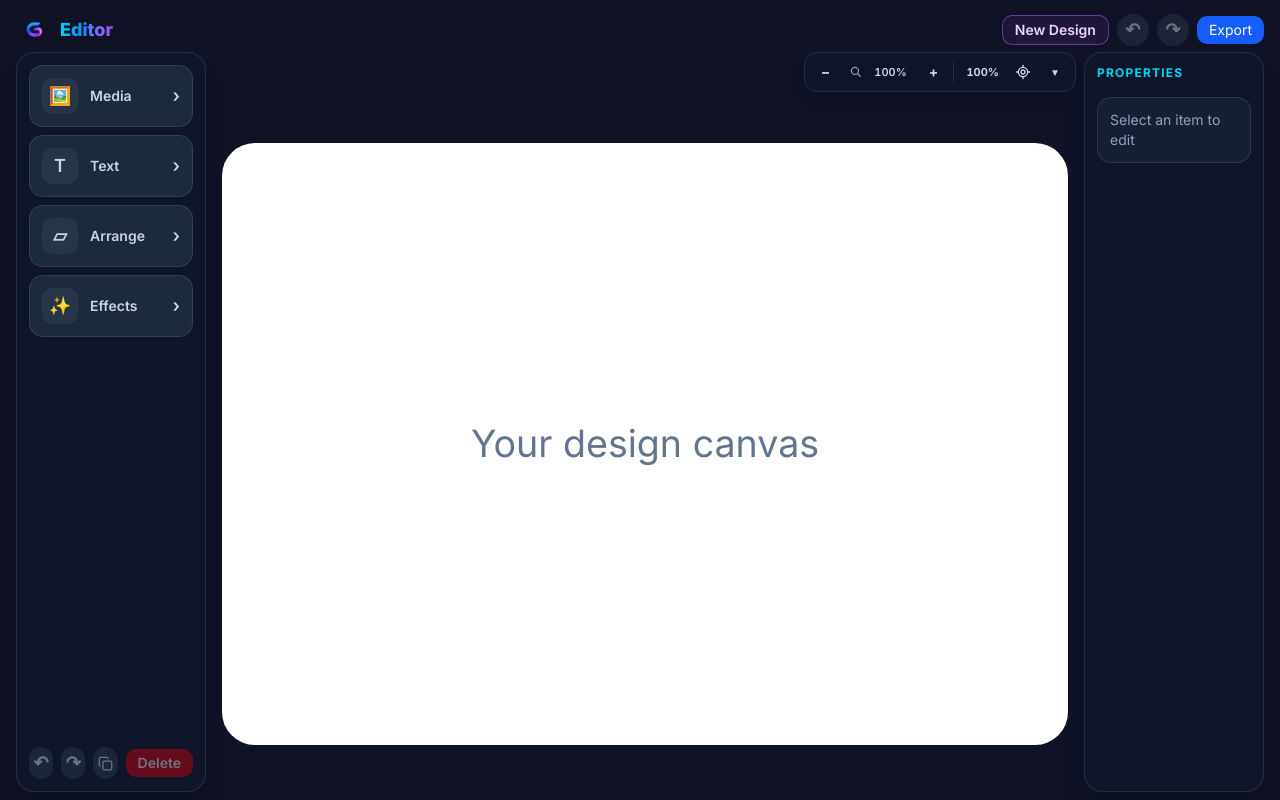
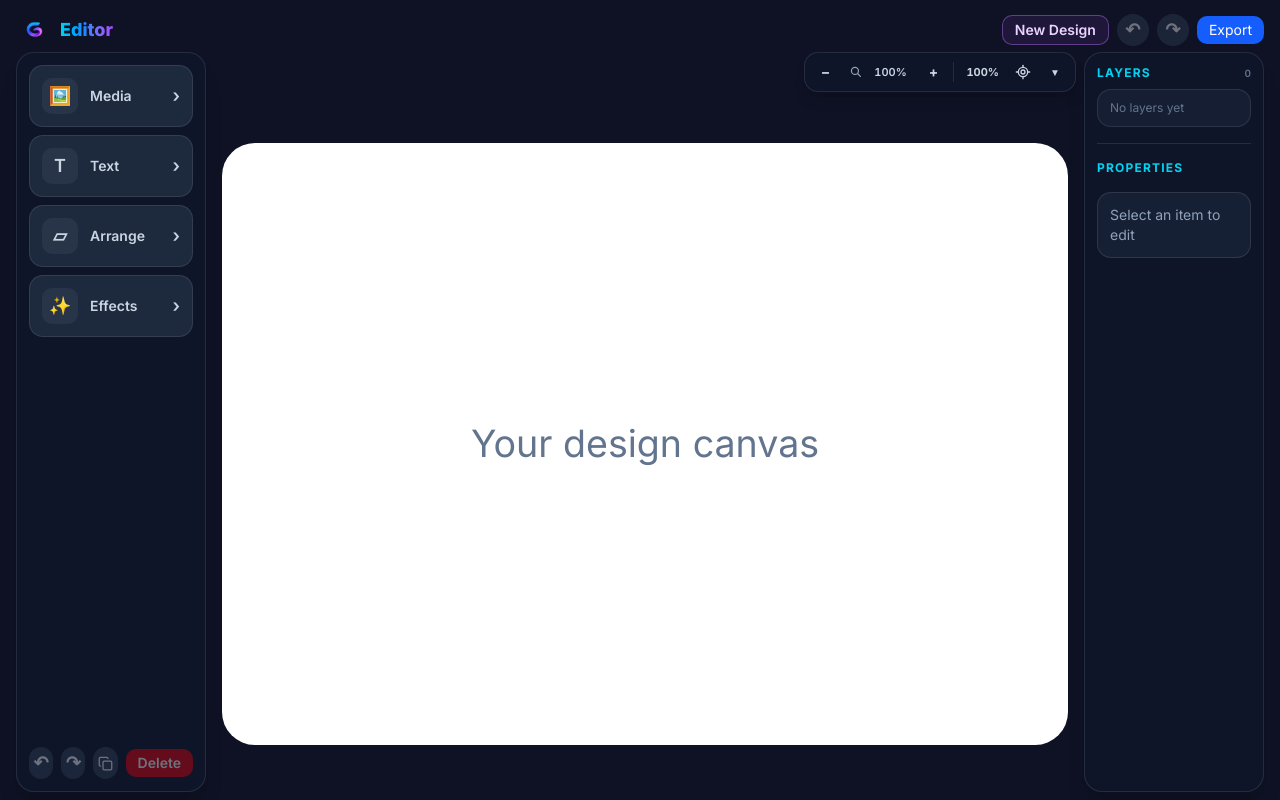
Before and after one commit to Stewey95/yourdesign, a Next.js app: page /create in a window 1280 px wide. Built offline with nearby package versions, Linux system fonts and the light colour scheme; a web font is replaced by a local one.

Commit message:
Add desktop layers panel

```diff
--- a/components/EditorPreview.tsx
+++ b/components/EditorPreview.tsx
@@ -924,6 +924,65 @@ const getSnappedPosition = (
           : item
       )
     );
+  };
+  const selectItemFromLayers = (id: string) => {
+    if (!items.some((item) => item.id === id)) return;
+
+    commitHistoryTransaction();
+    pendingDragRef.current = null;
+    pinchRef.current = null;
+    canvasTapRef.current = null;
+    pageInteractionRef.current = null;
+    setDraggingItemId(null);
+    setEditingItemId(null);
+    setSelectedItemId(id);
+    setShowMobileContextToolbar(true);
+    setShowImageAdjustments(false);
+    hideAlignmentGuides();
+
+    requestAnimationFrame(() => {
+      const canvasItem = Array.from(
+        canvasRef.current?.querySelectorAll<HTMLElement>(
+          "[data-canvas-item-id]"
+        ) ?? []
+      ).find((element) => element.dataset.canvasItemId === id);
+
+      canvasItem?.scrollIntoView({
+        behavior: "smooth",
+        block: "nearest",
+        inline: "nearest",
+      });
+    });
+  };
+  const reorderLayers = (orderedIds: string[]) => {
+    commitItems((currentItems) => {
+      if (
+        orderedIds.length !== currentItems.length ||
+        new Set(orderedIds).size !== currentItems.length
+      ) {
+        return currentItems;
+      }
+
+      const itemsById = new Map(
+        currentItems.map((item) => [item.id, item])
+      );
+      const reorderedItems: DesignItem[] = [];
+
+      for (const id of orderedIds) {
+        const item = itemsById.get(id);
+
+        if (!item) return currentItems;
+        reorderedItems.push(item);
+      }
+
+      if (
+        currentItems.every((item, index) => item.id === orderedIds[index])
+      ) {
+        return currentItems;
+      }
+
+      return reorderedItems;
+    });
   };
     const moveItemLayer = (
     id: string,
@@ -1677,7 +1736,11 @@ if (direction === "back") {
         />
 
         <EditorInspector
+          items={items}
           item={selectedItem}
+          selectedItemId={selectedItemId}
+          onSelectItem={selectItemFromLayers}
+          onReorderLayers={reorderLayers}
           onChangeTextSize={changeTextSize}
           onChangeTextColor={changeTextColor}
           onChangeTextFont={changeTextFont}
--- a/components/editor/EditorInspector.tsx
+++ b/components/editor/EditorInspector.tsx
@@ -8,9 +8,14 @@ import type {
   DesignItem,
   ImageAdjustment,
 } from "./editor.types";
+import LayersPanel from "./LayersPanel";
 
 type EditorInspectorProps = {
+  items: DesignItem[];
   item: DesignItem | undefined;
+  selectedItemId: string | null;
+  onSelectItem: (id: string) => void;
+  onReorderLayers: (orderedIds: string[]) => void;
   onChangeTextSize: (id: string, amount: number) => void;
   onChangeTextColor: (id: string, color: string) => void;
   onChangeTextFont: (id: string, fontFamily: string) => void;
@@ -26,7 +31,11 @@ type EditorInspectorProps = {
 };
 
 export default function EditorInspector({
+  items,
   item,
+  selectedItemId,
+  onSelectItem,
+  onReorderLayers,
   onChangeTextSize,
   onChangeTextColor,
   onChangeTextFont,
@@ -41,6 +50,15 @@ export default function EditorInspector({
       data-editor-retain-selection
       className="hidden h-full min-h-0 overflow-y-auto rounded-2xl border border-white/10 bg-slate-900/95 p-3 text-sm text-slate-300 shadow-xl md:block"
     >
+      <LayersPanel
+        items={items}
+        selectedItemId={selectedItemId}
+        onSelectItem={onSelectItem}
+        onReorderLayers={onReorderLayers}
+      />
+
+      <div className="my-4 border-t border-white/10" />
+
       <p className="mb-4 text-xs font-bold uppercase tracking-widest text-cyan-400">
         Properties
       </p>
--- /dev/null
+++ b/components/editor/LayersPanel.tsx
@@ -0,0 +1,171 @@
+"use client";
+
+import { GripVertical, ImageIcon, Type } from "lucide-react";
+import { useMemo, useState } from "react";
+import type { DesignItem } from "./editor.types";
+
+type LayersPanelProps = {
+  items: DesignItem[];
+  selectedItemId: string | null;
+  onSelectItem: (id: string) => void;
+  onReorderLayers: (orderedIds: string[]) => void;
+};
+
+const getTextLayerName = (value: string) => {
+  const words = value.trim().split(/\s+/).filter(Boolean);
+
+  if (words.length === 0) return "Text";
+
+  const name = words.slice(0, 4).join(" ");
+
+  return name.length > 30 ? `${name.slice(0, 29)}…` : name;
+};
+
+export default function LayersPanel({
+  items,
+  selectedItemId,
+  onSelectItem,
+  onReorderLayers,
+}: LayersPanelProps) {
+  const [draggedItemId, setDraggedItemId] = useState<string | null>(null);
+  const [dropTargetId, setDropTargetId] = useState<string | null>(null);
+  const imageNames = useMemo(() => {
+    const names = new Map<string, string>();
+    let imageNumber = 0;
+
+    items.forEach((item) => {
+      if (item.type !== "image") return;
+
+      imageNumber += 1;
+      names.set(
+        item.id,
+        imageNumber === 1 ? "Image" : `Image ${imageNumber}`
+      );
+    });
+
+    return names;
+  }, [items]);
+  const visibleItems = [...items].reverse();
+
+  const finishDrop = (targetId: string) => {
+    if (!draggedItemId || draggedItemId === targetId) {
+      setDraggedItemId(null);
+      setDropTargetId(null);
+      return;
+    }
+
+    const visibleIds = visibleItems.map((item) => item.id);
+    const draggedIndex = visibleIds.indexOf(draggedItemId);
+    const targetIndex = visibleIds.indexOf(targetId);
+
+    if (draggedIndex === -1 || targetIndex === -1) return;
+
+    const [movedId] = visibleIds.splice(draggedIndex, 1);
+
+    visibleIds.splice(targetIndex, 0, movedId);
+    onReorderLayers(visibleIds.reverse());
+    setDraggedItemId(null);
+    setDropTargetId(null);
+  };
+
+  return (
+    <section aria-labelledby="layers-heading">
+      <div className="mb-2 flex items-center justify-between gap-2">
+        <h2
+          id="layers-heading"
+          className="text-xs font-bold uppercase tracking-widest text-cyan-400"
+        >
+          Layers
+        </h2>
+        <span className="text-[10px] font-semibold tabular-nums text-slate-500">
+          {items.length}
+        </span>
+      </div>
+
+      {visibleItems.length === 0 ? (
+        <p className="rounded-xl border border-white/10 bg-slate-800/50 px-3 py-2.5 text-xs text-slate-500">
+          No layers yet
+        </p>
+      ) : (
+        <div className="max-h-48 space-y-1 overflow-y-auto pr-1 [scrollbar-width:thin]">
+          {visibleItems.map((layer) => {
+            const selected = layer.id === selectedItemId;
+            const dragging = layer.id === draggedItemId;
+            const dropTarget = layer.id === dropTargetId;
+            const name =
+              layer.type === "text"
+                ? getTextLayerName(layer.value)
+                : imageNames.get(layer.id) ?? "Image";
+            const LayerIcon = layer.type === "text" ? Type : ImageIcon;
+
+            return (
+              <div
+                key={layer.id}
+                draggable
+                onDragStart={(event) => {
+                  setDraggedItemId(layer.id);
+                  event.dataTransfer.effectAllowed = "move";
+                  event.dataTransfer.setData("text/plain", layer.id);
+                }}
+                onDragOver={(event) => {
+                  if (!draggedItemId || draggedItemId === layer.id) return;
+
+                  event.preventDefault();
+                  event.dataTransfer.dropEffect = "move";
+                  setDropTargetId(layer.id);
+                }}
+                onDrop={(event) => {
+                  event.preventDefault();
+                  finishDrop(layer.id);
+                }}
+                onDragEnd={() => {
+                  setDraggedItemId(null);
+                  setDropTargetId(null);
+                }}
+                className={`group flex items-center gap-1 rounded-lg border transition ${
+                  dropTarget
+                    ? "border-blue-400/70 bg-blue-500/15"
+                    : selected
+                      ? "border-blue-400/50 bg-gradient-to-r from-blue-500/20 to-purple-500/15"
+                      : "border-transparent bg-slate-800/50 hover:border-white/10 hover:bg-slate-800"
+                } ${dragging ? "opacity-50" : "opacity-100"}`}
+              >
+                <span
+                  aria-hidden="true"
+                  className="flex h-8 w-6 shrink-0 cursor-grab items-center justify-center text-slate-500 group-hover:text-slate-300 active:cursor-grabbing"
+                >
+                  <GripVertical size={13} />
+                </span>
+                <button
+                  type="button"
+                  aria-pressed={selected}
+                  aria-label={`Select layer ${name}`}
+                  onClick={() => onSelectItem(layer.id)}
+                  className="flex min-w-0 flex-1 items-center gap-2 rounded-md py-2 pr-2 text-left focus-visible:outline-none focus-visible:ring-2 focus-visible:ring-blue-400"
+                >
+                  <span
+                    aria-hidden="true"
+                    className={`flex h-6 w-6 shrink-0 items-center justify-center rounded-md ${
+                      selected
+                        ? "bg-blue-500/20 text-cyan-300"
+                        : "bg-white/5 text-slate-400"
+                    }`}
+                  >
+                    <LayerIcon size={13} />
+                  </span>
+                  <span
+                    className={`truncate text-xs font-semibold ${
+                      selected ? "text-white" : "text-slate-300"
+                    }`}
+                  >
+                    {name}
+                  </span>
+                </button>
+              </div>
+            );
+          })}
+        </div>
+      )}
+    </section>
+  );
+}
```
